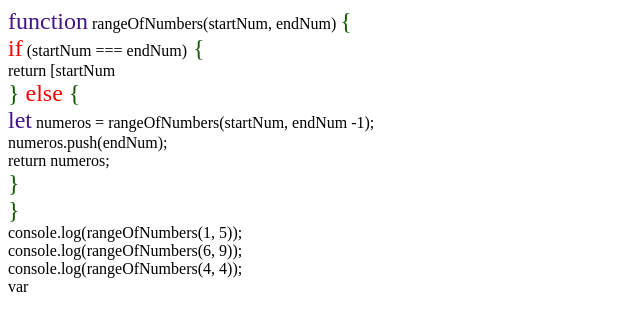
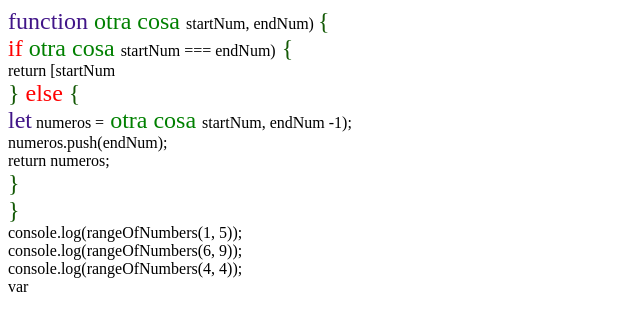
Before and after one commit to luistroche/portfolio-fcc, a plain HTML site: page Vanilla-javascript-tutorial/spelling/index.html in a window 1280 px wide. Shown: the whole page, without its empty margins (0-640 px from the left). Drawn offline with Linux system fonts and the light colour scheme.

Commit message:
trying to figure out regex search and formating.

```diff
--- a/Vanilla-javascript-tutorial/spelling/spelling.js
+++ b/Vanilla-javascript-tutorial/spelling/spelling.js
@@ -51,6 +51,14 @@ function formateando(suString){
         produ = produ.replace(/}/g, "<span id='brackets' class='brackets-class'> &#125 </span>");
         produ = produ.replace(/let/g, "<span id='funct' class='funct-class'>let</span>");
         produ = produ.replace(/function/g, "<span id='funct' class='funct-class'>function</span>");
+        // produ = produ.replace(/rangeofnumbers/gi, `<span id='varNames' class='varNames' >${/[funcion . (]/}</span>`);
+        //  var variableRegex =   new RegExp('(function)\s[a-zA-Z]*\w', 'g');
+
+        // produ = produ.replace(/ [a-z]*\(/gi, `<span id='varNames' class='varNames' >${variableRegex.test(produ)}</span>`);
+
+        //crear una funcion que tome el resultado de la busqueda del regex y lo guarde para luego dar un return con
+        //el resultado formateado.
+        produ = produ.replace(/\s[a-zA-Z]*\w?(\()/g, `<span id='varNames' class='varNames' > otra cosa </span>`);
         return produ;
 
     }
--- a/Vanilla-javascript-tutorial/spelling/style.css
+++ b/Vanilla-javascript-tutorial/spelling/style.css
@@ -15,3 +15,7 @@
     font-size: 24px;
     color: rgb(65, 21, 136);
 }
+#varNames {
+    font-size: 24px;
+    color: green;
+}
```
